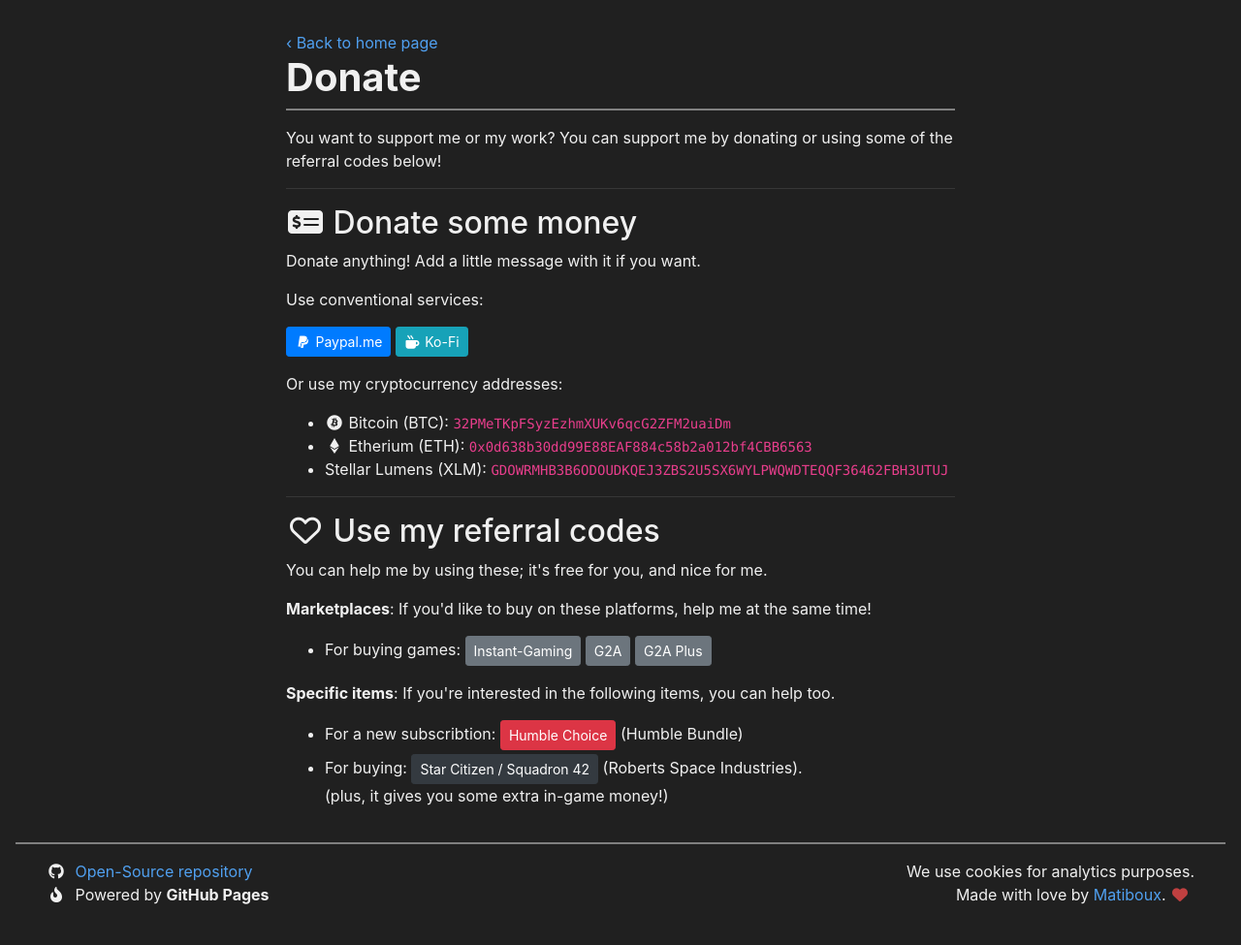
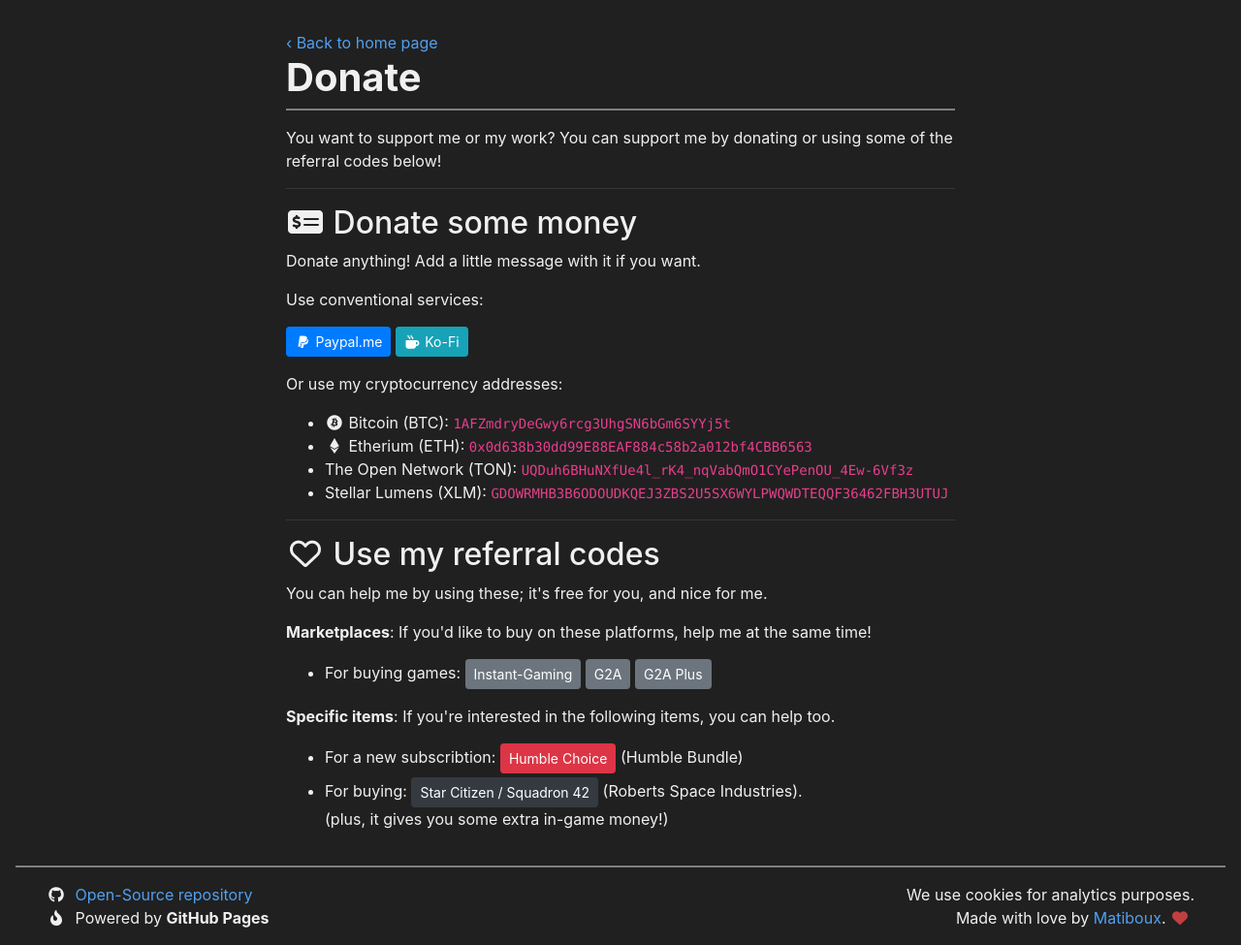
Before and after one commit to matiboux/matiboux.me, a Jekyll site: the page built from donate.html, in a window 1280 px wide. Shown: the whole page at 97% size. Built offline with Jekyll 4.4.1, drawn with Linux system fonts in a browser that asks for light colours; nearby versions of some CDN libraries; before the commit the page ends 951 px from its top, so only the background shows below that.

Commit message:
Update crypto addresses in donate page

```diff
--- a/donate.html
+++ b/donate.html
@@ -17,8 +17,10 @@ container_class: mw-md
 </p>
 <p>Or use my cryptocurrency addresses:</p>
 <ul>
-	<li><i class="fab fa-bitcoin fa-fw"></i> Bitcoin (BTC): <code>32PMeTKpFSyzEzhmXUKv6qcG2ZFM2uaiDm</code></li>
+	<!-- <li><i class="fab fa-bitcoin fa-fw"></i> Bitcoin (BTC): <code>32PMeTKpFSyzEzhmXUKv6qcG2ZFM2uaiDm</code></li> -->
+	<li><i class="fab fa-bitcoin fa-fw"></i> Bitcoin (BTC): <code>1AFZmdryDeGwy6rcg3UhgSN6bGm6SYYj5t</code></li>
 	<li><i class="fab fa-ethereum fa-fw"></i> Etherium (ETH): <code>0x0d638b30dd99E88EAF884c58b2a012bf4CBB6563</code></li>
+	<li>The Open Network (TON): <code>UQDuh6BHuNXfUe4l_rK4_nqVabQmO1CYePenOU_4Ew-6Vf3z</code></li>
 	<li>Stellar Lumens (XLM): <code>GDOWRMHB3B6ODOUDKQEJ3ZBS2U5SX6WYLPWQWDTEQQF36462FBH3UTUJ</code></li>
 </ul>
 <hr />
```
